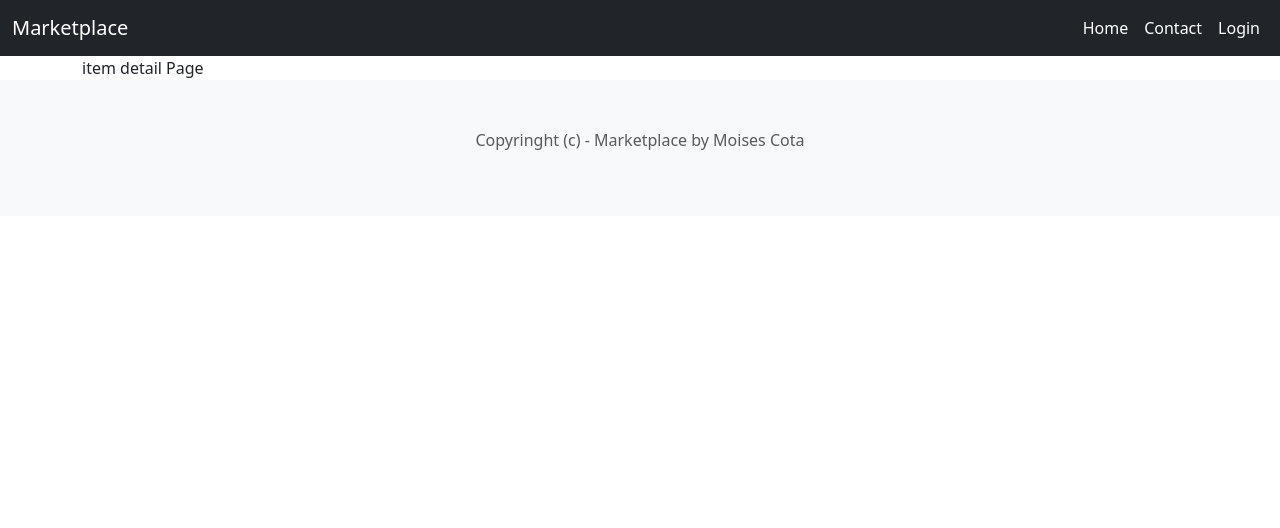
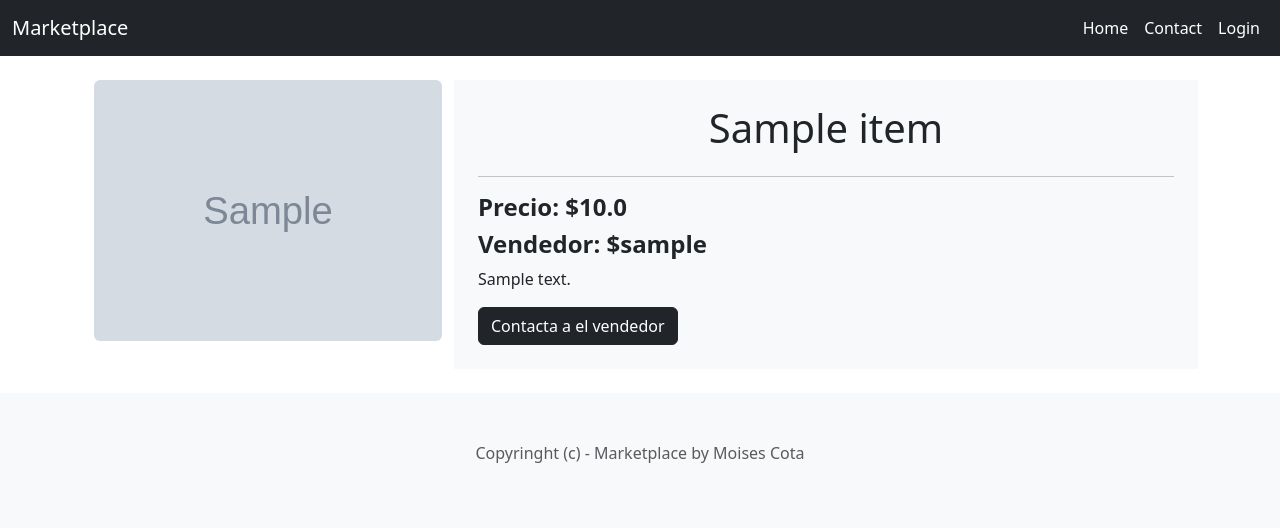
Before and after one commit to MoisesCotaD/Marketplace_main, a Django app: template store/templates/store/item.html in a window 1280 px wide. Shown: the top 528 px of the page. Run offline with Django 5.2, Linux system fonts and the light colour scheme; the template is opened without the code that fills it: values that come from a table or form of the project are taken from there, others are empty; tables that the repository leaves empty hold one stand-in row (values such as "Sample post").

Commit message:
Agregue la interface de detalle

```diff
--- a/store/templates/store/home.html
+++ b/store/templates/store/home.html
@@ -18,7 +18,7 @@
                         <div class="card-body">
                             <h5 class="card-title">{{ item.name }} - {{item.price}}</h5>
                             <p class="card-text">{{item.description}}</p>
-                            <a href="#" class="btn btn-primary">Mas Detalles...</a>
+                            <a href="{% url 'detail' item pk %}" class="btn btn-primary">Mas Detalles...</a>
                         </div>
                     </div>
                 </div>
--- a/store/templates/store/item.html
+++ b/store/templates/store/item.html
@@ -3,5 +3,23 @@
 {% block title %}{{item.name}} | {% endblock %}
 
 {% block content %}
-<hi>item detail Page</hi>
+<div class="container mt-4 mb-4">
+    <div class="row">
+        <div class="col-4">
+            <img src="{{item.image.url}}" alt="{{item.name}}" width="100%" class="rounded">
+        </div>
+        <div class="col-8 p-4 ronded bg-light">
+            <h1 class="mb-4 text-center">{{ item.name }}</h1>
+            <hr>
+            <h4><strong>Precio: ${{ item.price }}</strong></h4>
+            <h4><strong>Vendedor: ${{ item.created_by.username }}</strong></h4>
+
+            {% if item.description %}
+                <p>{{item.description}}</p>
+            {% endif %}
+
+            <a href="" class="btn btn-dark">Contacta a el vendedor</a>
+        </div>
+    </div>
+</div>
 {% endblock %}
--- a/store/urls.py
+++ b/store/urls.py
@@ -4,5 +4,5 @@ from .views import contact, detail
 
 urlpatterns = [
     path('contact/', contact, name='contact'),
-    path('detail/<int:pj>/', detail, name= 'detail'),
+    path('detail/<int:pk>/', detail, name= 'detail'),
 ]
```
